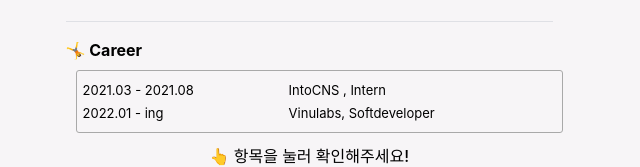
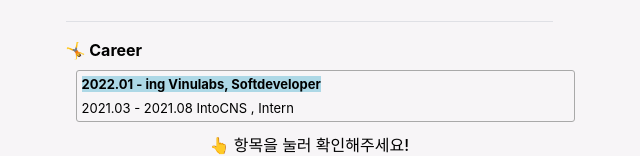
Before and after one commit to nueob/react-typescript-board, a React (Create React App) app: page / in a window 1280 px wide. Shown: the part 1509-1676 px from the top of the page, without its empty margins (487-1127 px from the left). Built offline with nearby package versions, Linux system fonts and the light colour scheme.

Commit message:
Add useState in Home page

```diff
--- a/src/components/Home.tsx
+++ b/src/components/Home.tsx
@@ -1,7 +1,17 @@
+import * as S from '../styles/Home';
+import {useState} from "react";
+
 import mainImage from '../assets/mainImage.jpg';
-import * as S from '../styles/Home';
 
 const PostList = () => {
+  const careerList = [
+    {key: 'vinulabs', value: '2022.01 - ing Vinulabs, Softdeveloper'},
+    {key: 'intoCNS', value: '2021.03 - 2021.08 IntoCNS , Intern'}
+  ];
+
+  const [career, setCareer] = useState<string>('vinulabs');
+  const handleSelect = (value: string) => setCareer(value);
+
   return (
     <>
       <S.ProfileContainer>
@@ -21,16 +31,18 @@
           <S.Line></S.Line>
           <S.Wrapper>🤸 Career</S.Wrapper>
           <S.TableContainer>
-            <tbody>
-              <tr>
-                <td>2021.03 - 2021.08</td>
-                <td>IntoCNS , Intern</td>
-              </tr>
-              <tr>
-                <td>2022.01 - ing</td>
-                <td>Vinulabs, Softdeveloper</td>
-              </tr>
-            </tbody>
+            {
+              careerList.map(({key, value}) => (
+                <li
+                  key={key}
+                  onClick={() => handleSelect(key)}
+                >
+                  <S.Career isSelectCareer={career === key}>
+                    {value}
+                  </S.Career>
+                </li>
+              ))
+            }
           </S.TableContainer>
           <S.Notifiation>👆 항목을 눌러 확인해주세요!</S.Notifiation>
         </S.IntroduceContainer>
--- a/src/styles/Home.ts
+++ b/src/styles/Home.ts
@@ -40,7 +40,7 @@
     }
 `;
 
-export const TableContainer = styled.table`
+export const TableContainer = styled.div`
     width: 100%;
     padding: 5px;
     margin: 10px;
@@ -49,15 +49,20 @@
     border-radius: 3px;
     border-spacing: 0px 5px;
 
-    tr {
+    li {
+        list-style: none;
         cursor: pointer;
 
-        &:hover {
-            background: lightblue;
-            font-weight: bold;
+        &:first-of-type {
+            margin-bottom: 8px;
         }
     }
 `
+
+export const Career = styled.span<{ isSelectCareer: boolean }>`
+    background: ${({isSelectCareer}) => (isSelectCareer ? 'lightblue' : 'transparent')};
+    font-weight: ${({isSelectCareer}) => (isSelectCareer ? 'bold' : 'normal')};
+`;
 
 export const Notifiation = styled.div`
     text-align: center;
```
